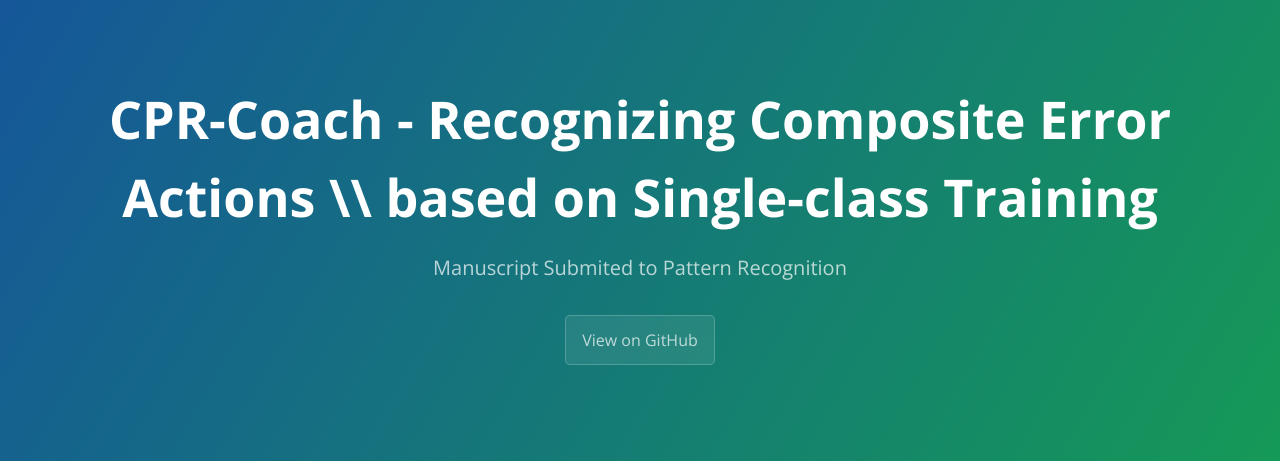
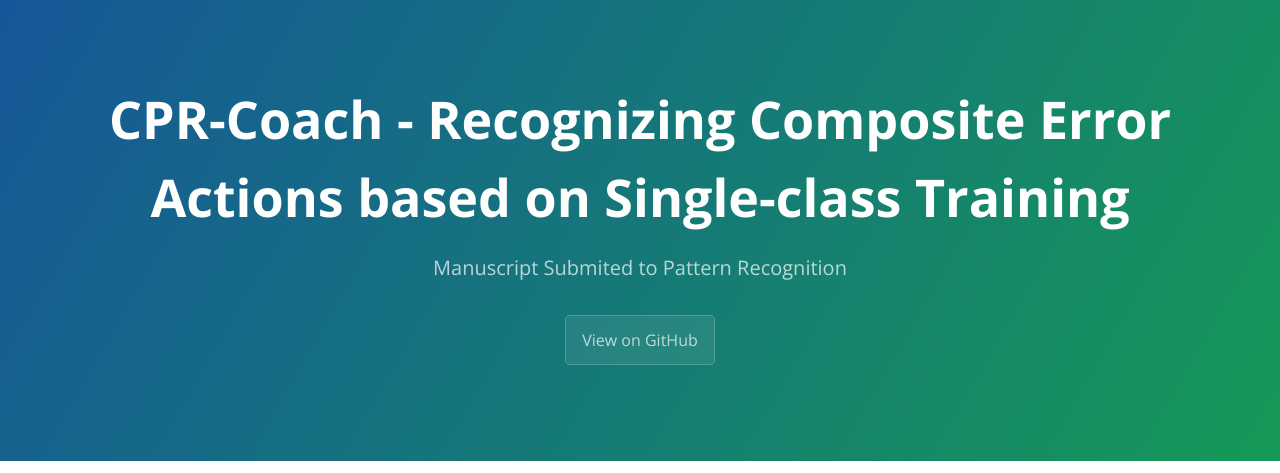
Before and after one commit to Shunli-Wang/CPR-Coach, a Jekyll site: the page built from docs/index.md, in a window 1280 px wide. Shown: the top 473 px of the page. Built offline with Jekyll 4.4.1, drawn with Linux system fonts in a browser that asks for light colours; some of the changed text lies outside the part shown; grey boxes are pictures that could not be loaded.

Commit message:
update file

```diff
--- a/docs/_config.yml
+++ b/docs/_config.yml
@@ -1,3 +1,3 @@
-title: CPR-Coach - Recognizing Composite Error Actions \\ based on Single-class Training
+title:         CPR-Coach - Recognizing Composite Error Actions         based on Single-class Training
 description: Manuscript Submited to Pattern Recognition
 theme: jekyll-theme-cayman
--- a/docs/index.md
+++ b/docs/index.md
@@ -1,6 +1,16 @@
 ---
 layout: default
 ---
+
+<style>
+.center
+{
+  width: auto;
+  display: table;
+  margin-left: auto;
+  margin-right: auto;
+}
+</style>
 
 ![img](./CPR-Coach.png)
 # Introduction
@@ -15,6 +25,7 @@ The CPR-Coach dataset contains around 4.5K videos and 2.2M frames in total. The
 The CPR-Coach also provides optical flow images generated by the TV-L1 algorithm and 2D skeletons of the rescuer obtained by the Alphapose algorithm.
 The following table provides a detailed statistics of the dataset.
 
+<div class="center">
 | Item          | Data   |
 | :-----------:     | :-----------: |
 | Perspectives        | 4         |
@@ -28,6 +39,7 @@ The following table provides a detailed statistics of the dataset.
 | Videos  | 4,544 |
 | Avg. Len. of Videos |  19.52s |
 | Storage Size  | 449GB |
+</div>
 
 # Download
 Science the paper has not been officially accepted, we have only uploaded some example videos of the CPR-Coach Dataset. You can download these examples from Here. If you want to obtain the entire dataset, please contact us via E-mail (slwang19@fudan.edu.cn). Please indicate your work unit and purpose in E-mail.
```
